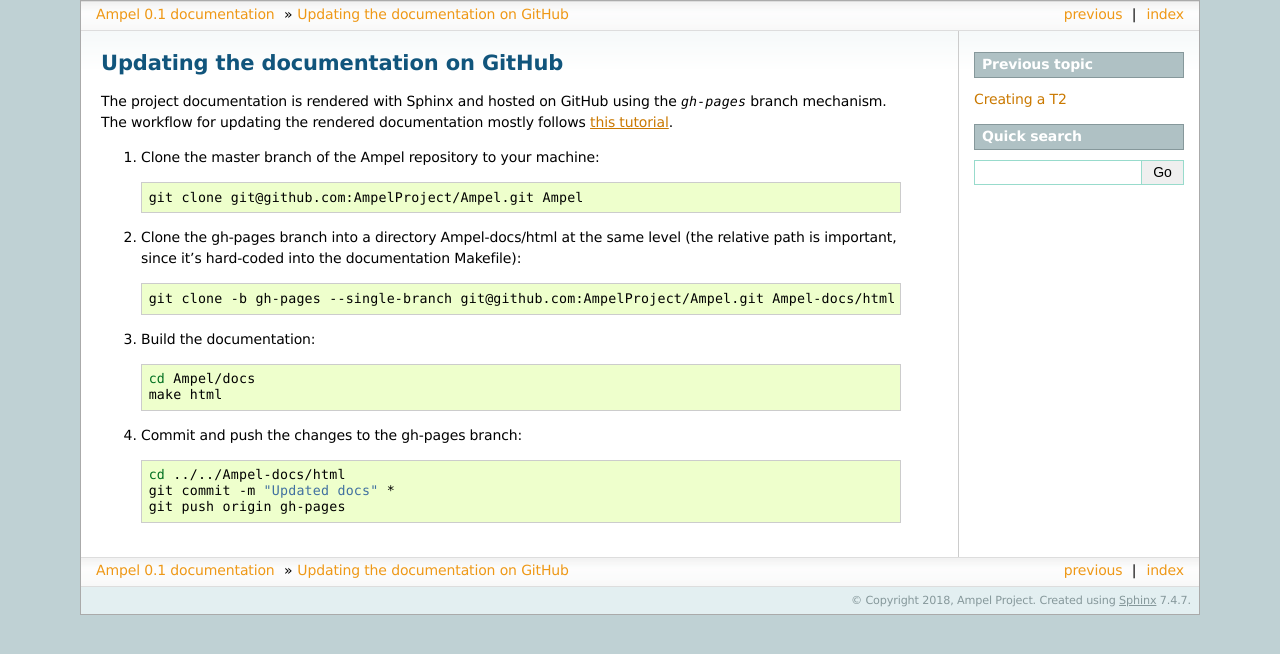
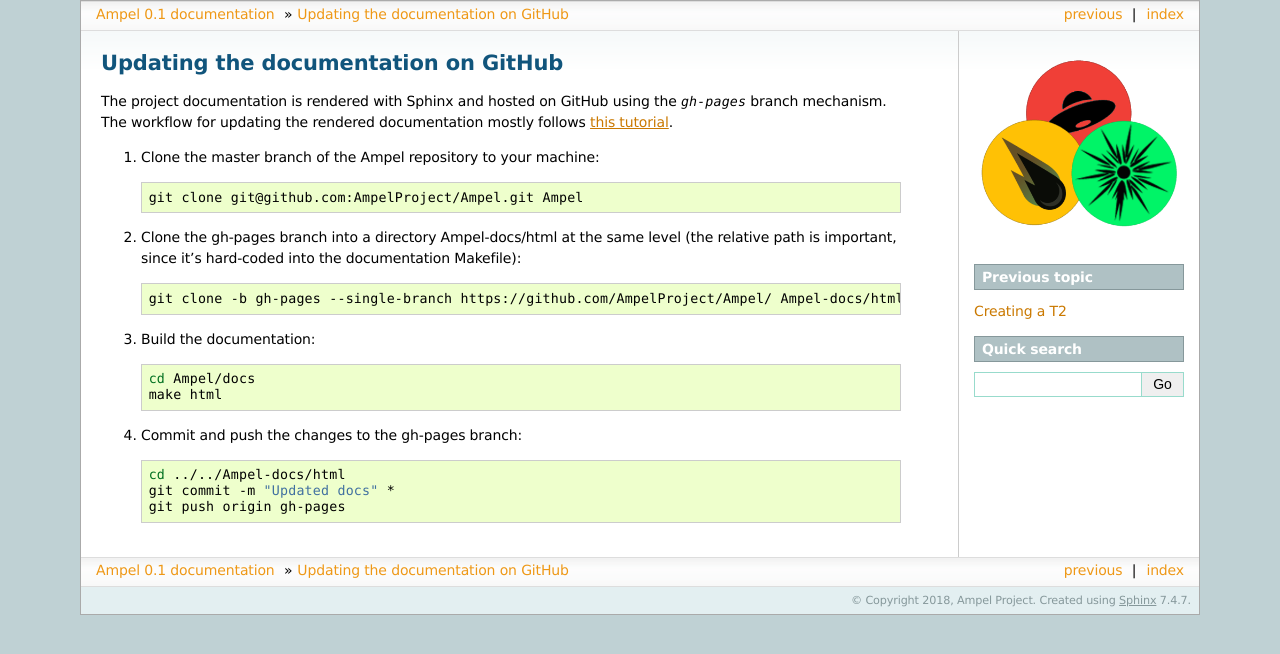
Before and after one commit to AmpelProject/Ampel-core, a Sphinx documentation site: the page built from docs/docs.rst, in a window 1280 px wide. Shown: the top 654 px of the page. Built offline with Sphinx 7.4.7, drawn with Linux system fonts in a browser that asks for light colours; pages that are not in the unit, such as notebooks, are missing from menus.

```diff
--- a/docs/docs.rst
+++ b/docs/docs.rst
@@ -17,7 +17,7 @@ tutorial <https://daler.github.io/sphinxdoc-test/includeme.html>`_.
    (the relative path is important, since it's hard-coded into the documentation
    Makefile)::
 
-     git clone -b gh-pages --single-branch git@github.com:AmpelProject/Ampel.git Ampel-docs/html
+	 git clone -b gh-pages --single-branch https://github.com/AmpelProject/Ampel/ Ampel-docs/html
 
 3. Build the documentation::
 
--- a/docs/index.rst
+++ b/docs/index.rst
@@ -9,6 +9,7 @@
    :maxdepth: 2
    :caption: Contents:
 
+   motivations
    flags
    tier2
    docs
```
Also changed, not shown: docs/ampel.png (renamed from docs/ample.png).
